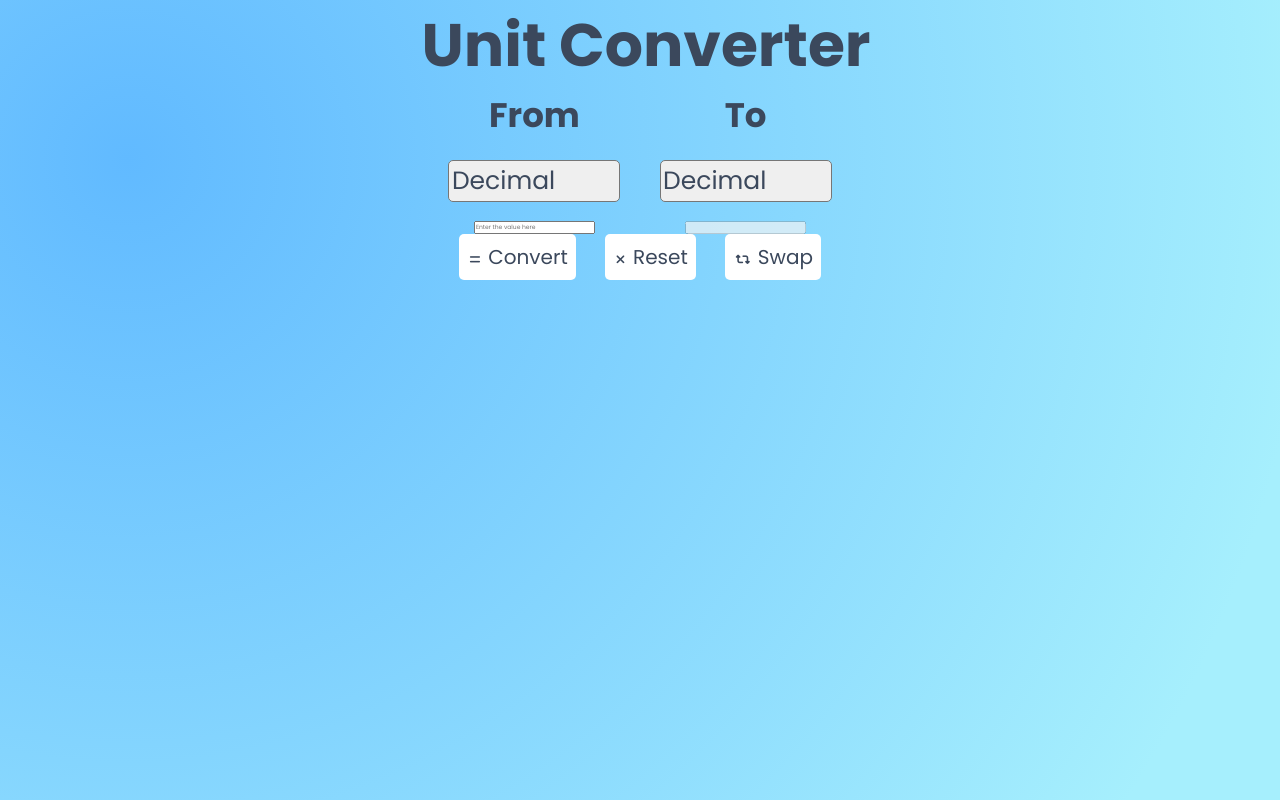
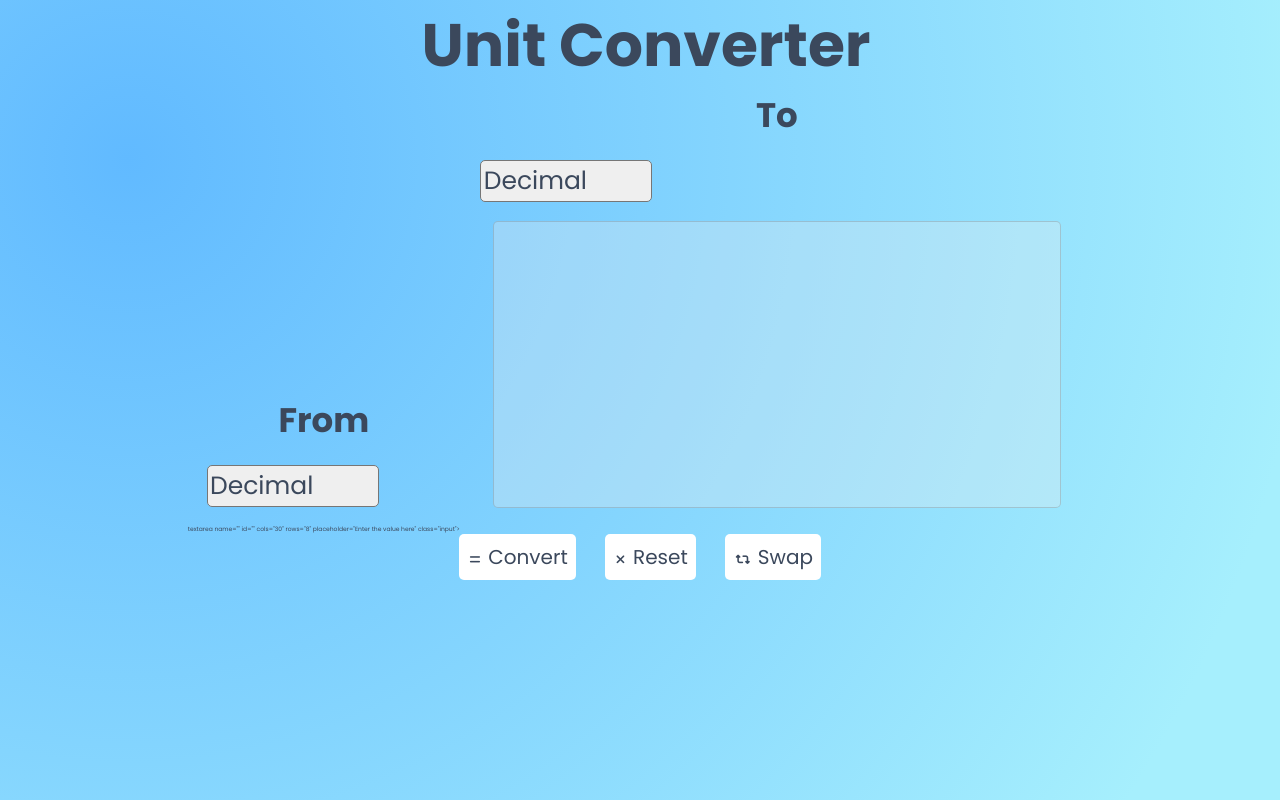
Before and after one commit to Asharzama/Converter, a plain HTML site: page index.html in a window 1280 px wide. Drawn offline with Linux system fonts and the light colour scheme.

Commit message:
Update index.html

```diff
--- a/index.html
+++ b/index.html
@@ -22,7 +22,7 @@
                 <option value="octal">Octal</option>
                 <option value="binary">Binary</option>
             </select>
-            <input type="text" placeholder="Enter the value here"class="input">
+            textarea name="" id="" cols="30" rows="8" placeholder="Enter the value here" class="input"></textarea>
         </section>
 
         <section>
@@ -33,7 +33,7 @@
                 <option value="octal">Octal</option>
                 <option value="binary">Binary</option>
             </select>
-            <input type="text" class="output" disabled>
+            <textarea name="" id="" cols="30" rows="8" class="output" disabled></textarea>
         </section>
 
         <div>
```
